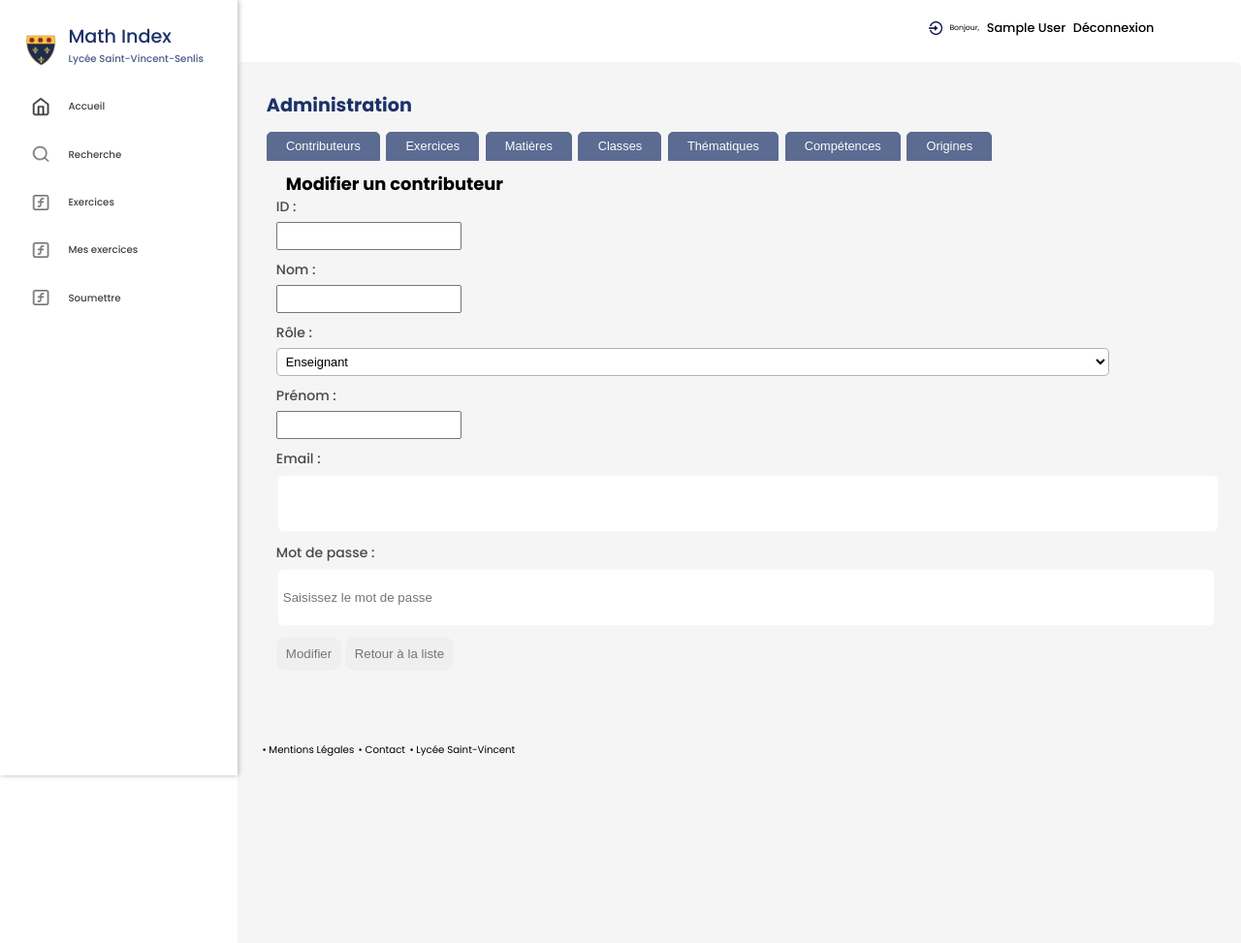
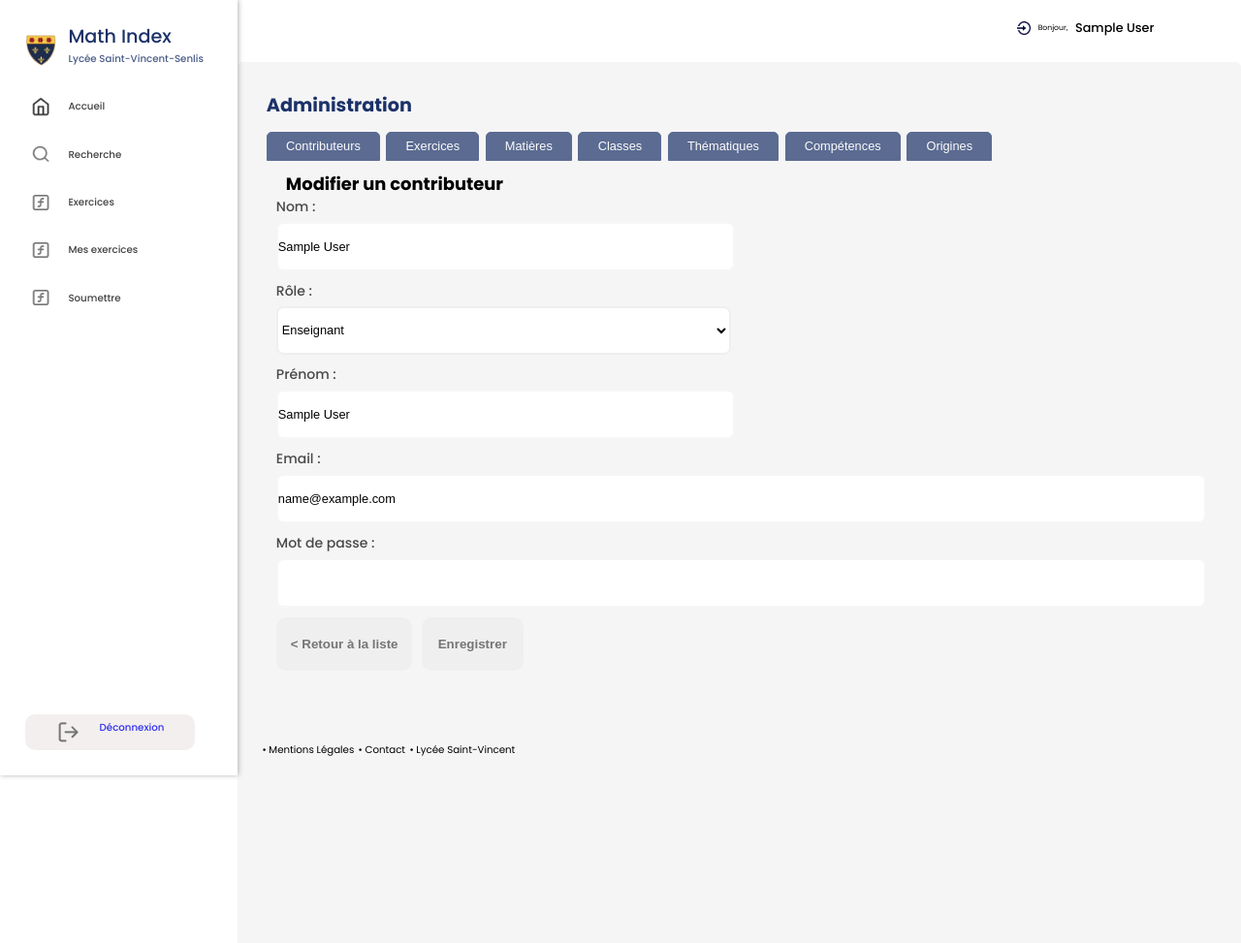
Before and after one commit to SashaCarton/Repository-Math-index, a PHP site: page /edit_contributor.php?id=1 in a window 1280 px wide; the page is wider, and only the part inside the window is pictured. Shown: the top 973 px of that part at 97% size. Before the commit the page ends 801 px from the top of that part, so only its background shows below. Run offline with PHP 8.4, Linux system fonts and the light colour scheme; the visitor is signed in with stand-in values (Sample User, id 1); data that the repository does not hold is empty.

Commit message:
add deconnect button in slide bar and add modified fonction in administration.php

```diff
--- a/administration.php
+++ b/administration.php
@@ -84,7 +84,7 @@ require_once('connexion_db.php');
                                 echo "</tr>";
                             }
                         } else {
-                            echo "0 results";
+                            echo "0 resultats trouvés";
                         }
 
                         $sql = "SELECT COUNT(*) AS total FROM user";
@@ -126,8 +126,6 @@ require_once('connexion_db.php');
                 <div class="tab-content">
                     <h2>Fichiers</h2>
                 </div>
-
-            <!-- Script pour l'affichage des onglets selon celui qui est sélectionné -->
             <script src="./assets/scripts/tabs.js"></script>
         </div>
     </div>
--- a/assets/css/style-slide-bar.css
+++ b/assets/css/style-slide-bar.css
@@ -73,3 +73,17 @@
   width: 2.5vw;
   height: 2.5vw;
 }
+.disconnection{
+  text-decoration: none;
+  color: #5D7285;
+  position: fixed;
+  bottom: 2vw;
+  display: flex;
+  gap: 20px;
+  background-color: rgb(243, 239, 239);
+ padding-top: 0.5vw;
+ padding-bottom: 0.5vw;
+ padding-left: 2.5vw;
+ padding-right: 2.5vw;
+ border-radius: 10px;
+}
--- a/connect-bar.php
+++ b/connect-bar.php
@@ -7,7 +7,6 @@
     <?php
     if (isset($_SESSION['first_name'])) {
         echo "Bonjour, <a href=\"administration.php\">" . $_SESSION['first_name'] . "</a>";
-        echo '<a href="deconnexion.php">Déconnexion</a>';
     } else {
         echo '<a href="connexion.php">Connexion</a>';
     }
--- a/edit_contributor.php
+++ b/edit_contributor.php
@@ -7,11 +7,9 @@
     require 'config.php';
     $connection = mysqli_connect($server, $user, $pass, $dbName);
 
-    // Retrieve the ID from the URL parameter
     $id = $_GET['id'];
 
-    // Fetch the contributor information from the database based on the ID
-    $query = "SELECT * FROM contributors WHERE id = $id";
+    $query = "SELECT * FROM user WHERE id = $id";
     $result = mysqli_query($connection, $query);
     $contributor = mysqli_fetch_assoc($result);
     ?>
@@ -29,7 +27,6 @@ require_once('connexion_db.php');
         <h1>
             Administration
         </h1>
-
         <div class="tabs">
             <div class="tabs-btn-container">
                 <button class="tab">Contributeurs</button>
@@ -40,35 +37,37 @@ require_once('connexion_db.php');
                 <button class="tab">Compétences</button>
                 <button class="tab">Origines</button>
             </div>
-
             <div class="tab-content active-tab-content">
                 <div class="add-contributor">
                     <h3>Modifier un contributeur</h3>
-                    <form method="POST" action="update_contributor.php" class="update-contributor">
-                        <label for="id">ID :</label>
-                        <input type="text" id="id" name="id" value="<?php echo $contributor['id']; ?>" required>
-
+                    <form method="POST"  class="update-contributor">
                         <label for="nom">Nom :</label>
-                        <input type="text" id="nom" name="nom" value="<?php echo $contributor['nom']; ?>" required>
+                        <input class="text_form" type="text" id="nom" name="nom" value="<?php echo $contributor['last_name']; ?>" required>
 
                         <label for="role">Rôle :</label>
-                        <select id="role" name="role" required>
-                            <option value="Enseignant" <?php if($contributor['role'] == 'Enseignant') echo 'selected'; ?>>Enseignant</option>
-                            <option value="Elève" <?php if($contributor['role'] == 'Elève') echo 'selected'; ?>>Elève</option>
-                        </select>
+                        <div class="custom_select">
+                            <select class="text_form_1" id="role" name="role" required>
+                                <option value="Enseignant" <?php if($contributor['role'] == 'Enseignant') echo 'selected'; ?>>Enseignant</option>
+                                <option value="Elève" <?php if($contributor['role'] == 'Elève') echo 'selected'; ?>>Elève</option>
+                            </select>
+                        </div>
 
                         <label for="prenom">Prénom :</label>
-                        <input type="text" id="prenom" name="prenom" value="<?php echo $contributor['prenom']; ?>" required>
+                        <input class="text_form" type="text" id="prenom" name="prenom" value="<?php echo $contributor['first_name']; ?>" required>
 
                         <label for="email">Email :</label>
-                        <input type="email" id="email" name="email" value="<?php echo $contributor['email']; ?>" required>
+                        <input class="text_form" type="email" id="email" name="email" value="<?php echo $contributor['email']; ?>" required>
 
                         <label for="password">Mot de passe :</label>
-                        <input type="password" id="password" name="password" placeholder="Saisissez le mot de passe" required>
+                        <input class="text_form" type="password" id="password" name="password" value="<?php echo $contributor['password']; ?>" required>
 
-                        <input type="submit" value="Modifier">
-                        <input type="button" value="Retour à la liste" onclick="window.location.href='administration.php'">
+                        <div class="container_input">
+                            <input class="btn_add_exercise_1" type="button" value="< Retour à la liste" onclick="window.location.href='administration.php'">
+                            <input class="btn_add_exercise_2" type="submit" value="Enregistrer">
+                        </div>
                     </form>
+                </div>
+            </div>
                 </div>
             </div>
 
@@ -79,8 +78,28 @@ require_once('connexion_db.php');
             <div class="tab-content">
                 <h2>Fichiers</h2>
             </div>
+            <?php
+            if ($_SERVER['REQUEST_METHOD'] === 'POST') {
+                header('Location: administration.php' );
+                $nom = $_POST['nom'];
+                $role = $_POST['role'];
+                $prenom = $_POST['prenom'];
+                $email = $_POST['email'];
+                $password = $_POST['password'];
 
-            <!-- Script pour l'affichage des onglets selon celui qui est selectionné -->
+                $query = "UPDATE user SET last_name = '$nom', role = '$role', first_name = '$prenom', email = '$email', password = '$password' WHERE id = $id";
+                $result = mysqli_query($connection, $query);
+
+                if ($result) {
+                    header('Location: administration.php');
+                    exit;
+                } else {
+                    echo "Error updating contributor: " . mysqli_error($connection);
+                }
+            }
+
+            ?>
+
             <script src="./assets/scripts/tabs.js"></script>
         </div>
     </div>
--- a/slide-bar.php
+++ b/slide-bar.php
@@ -40,7 +40,10 @@
                     <img src="./assets/images/logo-fonction.png" alt="Logo fonction submit exercice">
                     <h3><a href="./submit-exercice.php">Soumettre</a></h3>
                 </div>');
+
+                echo '<div class="disconnection"><img src="assets/images/Frame.png"><a href="deconnexion.php">Déconnexion</a></div>';
             }
+
         ?>
 
     </div>
```
Also changed, not shown: assets/css/administration.css (line endings or trailing spaces), assets/images/Frame.png (added).
